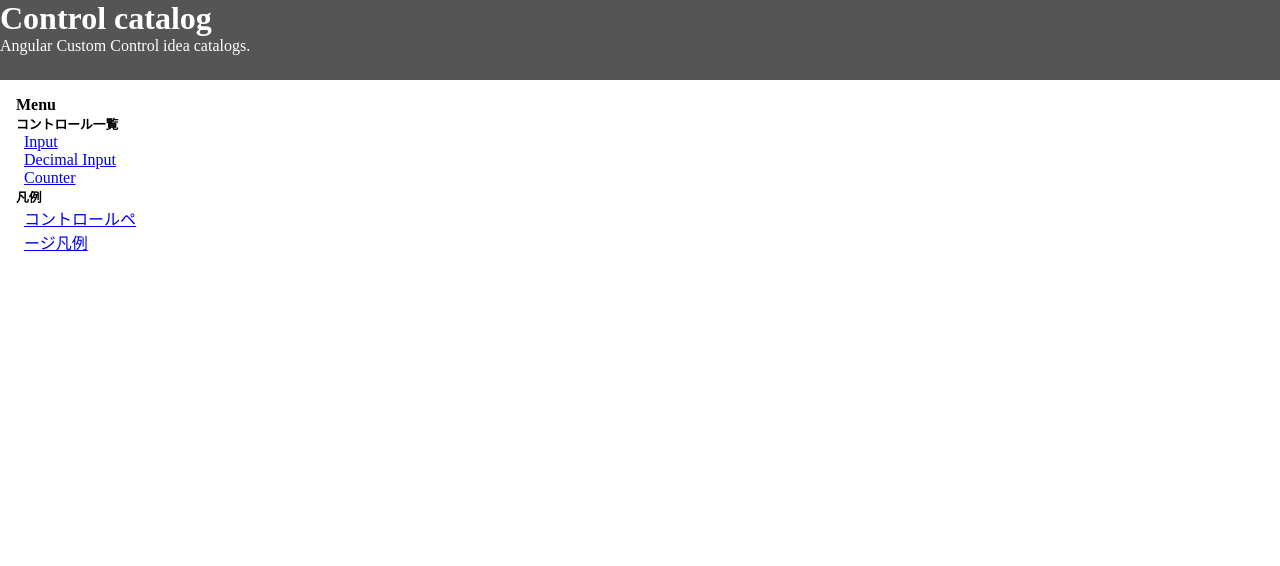
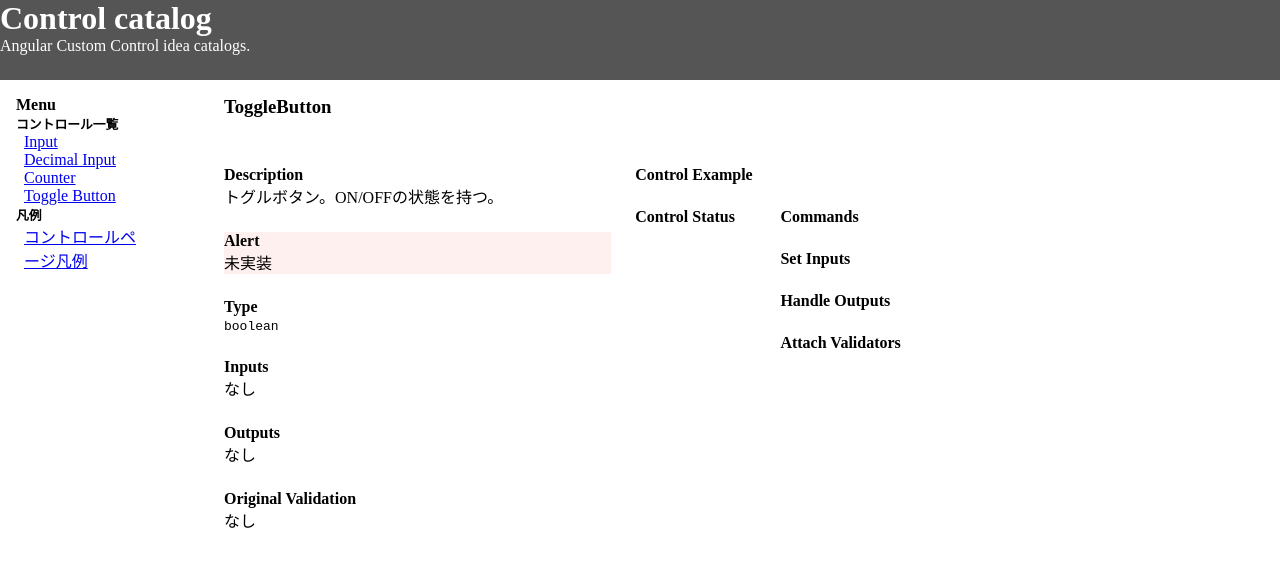
Before and after one commit to KadoTomohiro/control-collection, an Angular app: page /controls/toggle-button in a window 1280 px wide. Before the commit this address led to /. Shown: the top 566 px of the page. Built offline with nearby package versions, Linux system fonts and the light colour scheme.

Commit message:
[WIP]ToggleButtonページ追加

```diff
--- a/src/app/controls.routes.ts
+++ b/src/app/controls.routes.ts
@@ -16,4 +16,9 @@ export const controlRoutes: Routes = [
     loadComponent: () => import('@pages/control-pages/counter-page/counter-page.component')
       .then(m => m.CounterPageComponent)
   },
+  {
+    path: 'toggle-button',
+    loadComponent: () => import('@pages/control-pages/toggle-button-page/toggle-button-page.component')
+      .then(m => m.ToggleButtonPageComponent)
+  }
 ]
--- a/src/app/pages/control-pages/decimal-input-page/decimal-input-page.component.html
+++ b/src/app/pages/control-pages/decimal-input-page/decimal-input-page.component.html
@@ -20,7 +20,12 @@
         <li>小数部が負の場合エラー</li>
       </ul>
     </div>
-    <app-decimal-input [formControl]="control"></app-decimal-input>
+    <div>
+      <app-decimal-input [formControl]="control"></app-decimal-input>
+      <p>
+        {{value.toNumber()}}
+      </p>
+    </div>
     <div class="commands">
       <app-control-command-set [control]="control"></app-control-command-set>
     </div>
--- a/src/app/pages/control-pages/decimal-input-page/decimal-input-page.component.ts
+++ b/src/app/pages/control-pages/decimal-input-page/decimal-input-page.component.ts
@@ -2,7 +2,7 @@ import {Component} from '@angular/core';
 import {DecimalInputComponent} from "@controls/decimal-input/decimal-input.component";
 import {ControlPageTemplateComponent} from "@pages/control-pages/control-page-template/control-page-template.component";
 import {FormControl, ReactiveFormsModule} from "@angular/forms";
-import { DecimalFormat} from "@models/decimal/decimal";
+import {Decimal, DecimalFormat} from '@models/decimal/decimal';
 import {ControlCommandSetComponent} from "@domain/control-command-set/control-command-set.component";
 
 @Component({
@@ -19,4 +19,9 @@ import {ControlCommandSetComponent} from "@domain/control-command-set/control-co
 })
 export class DecimalInputPageComponent {
   control = new FormControl<DecimalFormat>({integer: 0, fraction: 0})
+  protected readonly Decimal = Decimal;
+
+  get value(): Decimal {
+    return this.control.value as Decimal;
+  }
 }
--- /dev/null
+++ b/src/app/pages/control-pages/toggle-button-page/toggle-button-page.component.html
@@ -0,0 +1,12 @@
+<app-control-page-template>
+  <div class="title">ToggleButton</div>
+  <div class="description">トグルボタン。ON/OFFの状態を持つ。</div>
+  <!--アラート: 未実装-->
+  <div class="alert" #alert>
+    <p>未実装</p>
+  </div>
+  <div class="type">
+    <code>boolean</code>
+  </div>
+
+</app-control-page-template>
```
Also changed, not shown: src/app/pages/control-pages/toggle-button-page/toggle-button-page.component.ts (added, +15 -0 lines), src/app/pages/control-pages/toggle-button-page/toggle-button-page.component.css (added), 1 other file (tests, documents, lock files or other folders).
